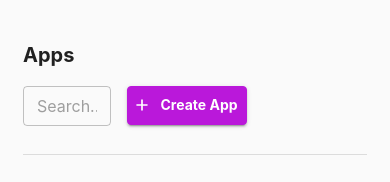
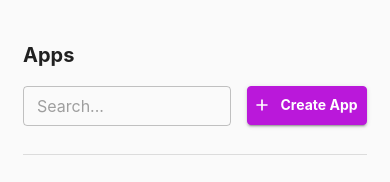
Before and after one commit to nebari-dev/jhub-apps, a React (Vite) app in the folder ui/: page / in a window 390 px wide. Shown: the part 300-482 px from the top of the page. Built offline with nearby package versions, Linux system fonts and the light colour scheme; no server answers.

Commit message:
Mobile improvements.

```diff
--- a/ui/src/components/app-form/app-form.css
+++ b/ui/src/components/app-form/app-form.css
@@ -48,3 +48,9 @@
 .form-breadcrumb > button {
   width: 50px;
 }
+
+@media screen and (max-width: 768px) {
+  .form {
+    max-width: unset;
+  }
+}
--- a/ui/src/components/thumbnail/thumbnail.css
+++ b/ui/src/components/thumbnail/thumbnail.css
@@ -64,3 +64,12 @@
   margin-bottom: 10px;
   width: 200px;
 }
+
+@media screen and (max-width: 768px) {
+  .thumbnail-body {
+    max-width: 300px;
+  }
+  .thumbnail-actions {
+    display: none;
+  }
+}
--- a/ui/src/pages/home/apps-section/apps-section.tsx
+++ b/ui/src/pages/home/apps-section/apps-section.tsx
@@ -105,13 +105,13 @@ export const AppsSection = (): React.ReactElement => {
             <Grid
               container
               item
-              xs={8}
+              xs={12}
               md={8}
               direction="row"
               sx={{
                 display: 'flex',
-                justifyContent: 'flex-end',
                 flexWrap: 'nowrap',
+                justifyContent: { xs: 'flex-start', md: 'flex-end' },
               }}
             >
               <Item>
```
